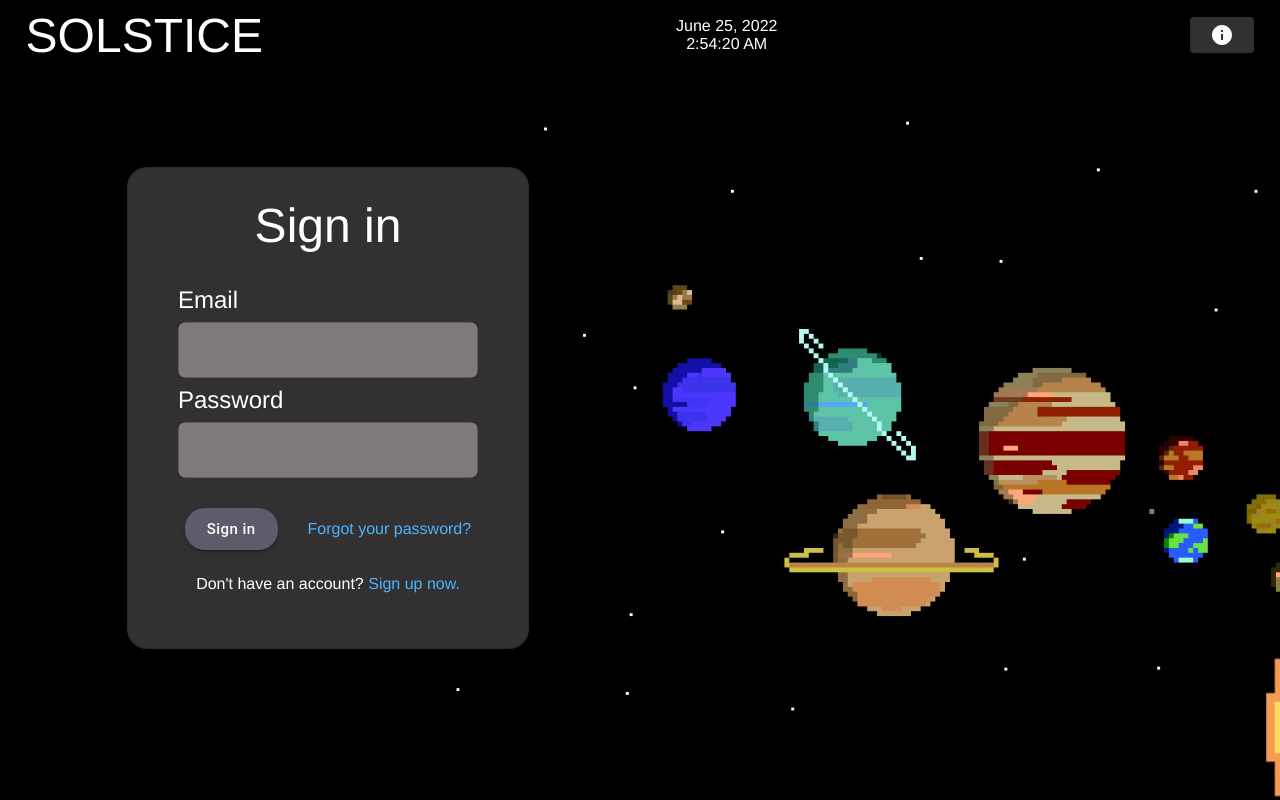
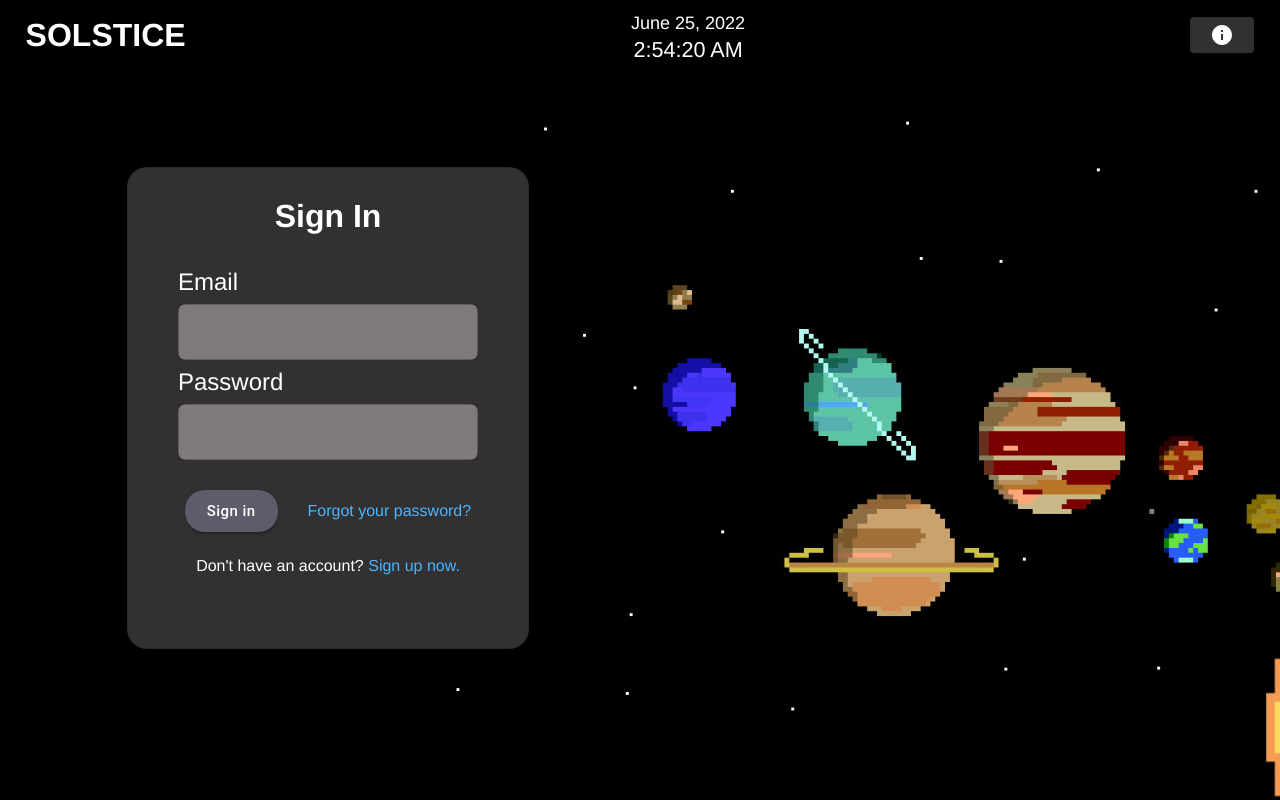
Before and after one commit to xxmcid/SOLSTICE, a React (Create React App) app in the folder client/: page / in a window 1280 px wide. Built offline with nearby package versions, Linux system fonts and the light colour scheme.

Commit message:
reformatting ui to make it look like the prototypes

```diff
--- a/client/src/components/Clock.js
+++ b/client/src/components/Clock.js
@@ -45,7 +45,7 @@ class Clock extends Component {
           <div>
             {monthNames[month]} {day}, {year}
           </div>
-          <div>
+          <div className='liveTime'>
             {this.state.date.toLocaleTimeString()}
           </div>
         </div>
--- a/client/src/pages/ForgotPass.js
+++ b/client/src/pages/ForgotPass.js
@@ -49,7 +49,7 @@ class ForgotPass extends Component
         return(
             <ThemeProvider theme={theme}>
                 <div id='centerheader'>
-                    <div id='title'>SOLSTICE</div>
+                    <div id='title' className='large'>SOLSTICE</div>
                 </div>
                 <Box sx={{
                     display: 'flex',
@@ -85,7 +85,7 @@ class ForgotPass extends Component
                             }}
                         />
                         <div id='resetbuttoncontainer'>
-                            <Link to="/" sx={{ textDecoration: 'none', color: 'white' }}>
+                            <Link to="/" sx={{ textDecoration: 'inherit', color: 'white' }}>
                                     <Button
                                         variant='contained'
                                         size='large'
--- a/client/src/pages/LoginPage.js
+++ b/client/src/pages/LoginPage.js
@@ -136,7 +136,7 @@ class LoginPage extends Component {
                                     borderRadius: 5
                                 }}>
 
-                                <div id='signintitle'>Sign in</div>
+                                <div id='signintitle'>Sign In</div>
                                 <div id='inputcontainer'>
                                     <div className="label">Email</div>
                                     <TextField
--- a/client/src/styles/forgotpass.css
+++ b/client/src/styles/forgotpass.css
@@ -9,6 +9,13 @@
 
     height: 70px;
     color:white;
+}
+
+#title.large
+{
+    margin-top: 150px;;
+    font-size: xxx-large;
+    font-weight: bold;
 }
 
 #forgotpasscontainer
--- a/client/src/styles/loginpage.css
+++ b/client/src/styles/loginpage.css
@@ -16,7 +16,7 @@
 body
 {
     /* Need this animation for initial startup */
-    animation: fadeInAnimation ease 2s;
+    animation: fadeInAnimation ease 500ms;
     animation-iteration-count: 1;
 
     width: 100%;
@@ -44,18 +44,29 @@ body
 
 #title
 {
-    font-size: xxx-large;
+    font-size: xx-large;
+    font-weight: bold;
 }
 
-/* Located in clock.js */
+/* Located in Clock.js */
 #clockcontainer
 {
+    margin-top: 5px;
     text-align: center;
+    font-size: large;
+}
+
+#clockcontainer .liveTime
+{
+    margin-top: 3px;
+    text-align: center;
+    font-size: larger;
+    font-weight: 500;
 }
 
 #infoContainer
 {
-    animation: fadeInAnimation ease 500ms;
+    animation: fadeInAnimation ease 250ms;
     animation-iteration-count: 1;
 
     z-index: 1;
@@ -104,7 +115,7 @@ body
 
     /* Need same animation from body selector, in case user
        comes back from signup page */
-    animation: fadeInAnimation ease 2s;
+    animation: fadeInAnimation ease 1000ms;
     animation-iteration-count: 1;
 }
 
@@ -113,7 +124,8 @@ body
     margin-top: 30px;
     padding-bottom: 25px;
     text-align: center;
-    font-size: xxx-large;
+    font-size: xx-large;
+    font-weight: bold;
     color: white
 }
 
--- a/client/src/styles/signuppage.css
+++ b/client/src/styles/signuppage.css
@@ -27,6 +27,7 @@
     margin-top: 30px;
     padding-bottom: 25px;
     text-align: center;
-    font-size: xxx-large;
+    font-size: xx-large;
+    font-weight: bold;
     color: white
 }
```
